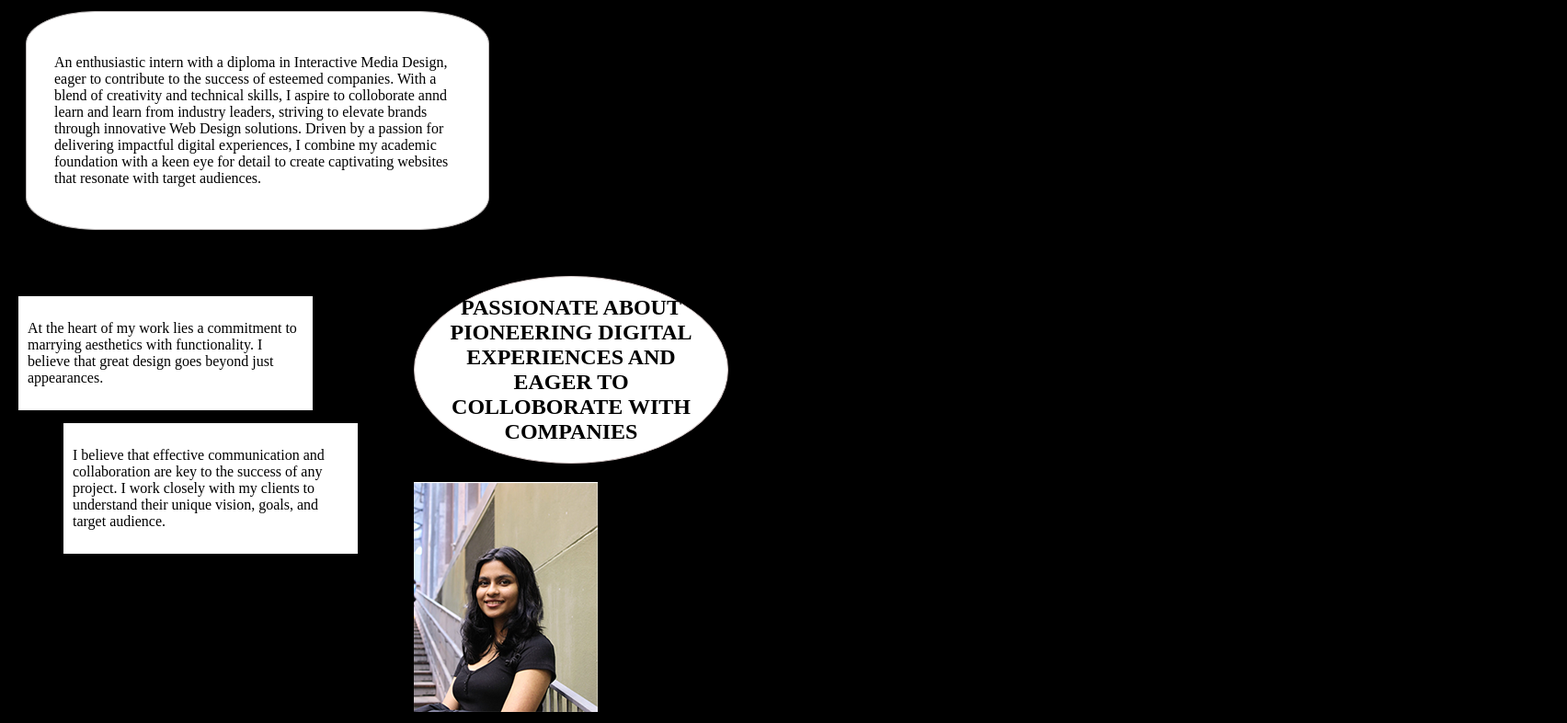
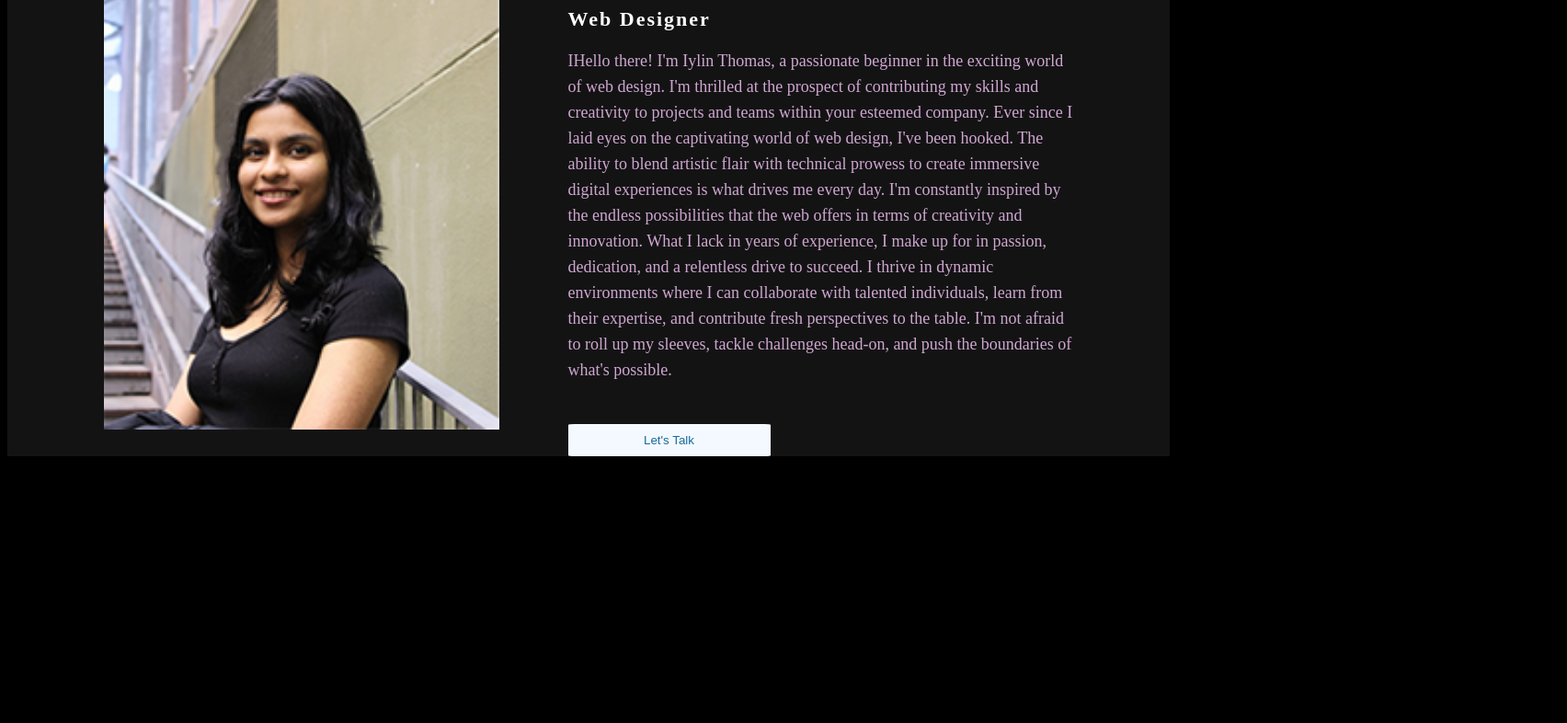
Before and after one commit to IYLIN-THOMAS/portfolio, a plain HTML site: page about.html in a window 1280 px wide. Shown: the part 208-994 px from the top of the page at 92% size, 1704 px wide, since content can reach past the window. After the commit the page ends 800 px from the top, so only its background shows below. Drawn offline with Linux system fonts and the light colour scheme.

Commit message:
This is my updated commit

```diff
--- a/about.html
+++ b/about.html
@@ -13,6 +13,7 @@
 
               <a href="index.html">HOME</a>
               <a href="about.html">ABOUT</a>
+              <a href="myworks.html">MY WORKS</a>
               <a href="contact.html">CONTACT</a>
        </nav>
     </div>
@@ -23,7 +24,7 @@
         </a>
 
         <a href="https://www.whatsapp.com">
-        <img src="images/whatsapp-logo.jpg"Whatsapp">
+            <img src="images/whatsapp-logo.jpg" alt="Whatsapp">
         </a>
 
         <a href="https://www.instagram.com">
@@ -36,67 +37,21 @@
 
     </div>
 
-<div class="heading">
-<h1> ABOUT ME </h1>
-</div>
 
-<div class="bbox">
-
-<div class="left-column">
-
-    <div class="box1">
-        <p> An enthusiastic intern with a diploma in Interactive Media Design,
-            eager to contribute to the success of esteemed companies. With a blend
-            of creativity and technical skills, I aspire to colloborate annd learn
-            and learn from industry leaders, striving to elevate brands through
-            innovative Web Design solutions. Driven by a passion for delivering
-            impactful digital experiences, I combine my academic foundation with
-            a keen eye for detail to create captivating websites that resonate
-            with target audiences.
+  <section class="about">
+    <div class="main">
+        <img src="images/my-photo.png">
+        <div class="about-text">
+       <div class="heading">     <h2>About Me</h2> </div>
+            <h3><span>Web Designer</span></h3>
+            <p>IHello there! I'm Iylin Thomas, a passionate beginner in the exciting world of web design. I'm thrilled at the prospect of contributing my skills and creativity to projects and teams within your esteemed company.
+                Ever since I laid eyes on the captivating world of web design, I've been hooked. The ability to blend artistic flair with technical prowess to create immersive digital experiences is what drives me every day. I'm constantly inspired by the endless possibilities that the web offers in terms of creativity and innovation.
+                What I lack in years of experience, I make up for in passion, dedication, and a relentless drive to succeed. I thrive in dynamic environments where I can collaborate with talented individuals, learn from their expertise, and contribute fresh perspectives to the table. I'm not afraid to roll up my sleeves, tackle challenges head-on, and push the boundaries of what's possible.
                  </p>
-         </div>
-
-
-     <div class="work1">
-            <p>  At the heart of my work lies a commitment
-                to marrying aesthetics with functionality.
-                I believe that great design goes beyond
-                 just appearances.
-            </p>
-            </div>
-
-    <div class="work2">
-                <p> I believe that effective communication and
-                    collaboration are key to the success of any
-                    project. I work closely with my clients to
-                   understand their unique vision, goals, and
-                    target audience.
-                </p>
+        <button type="button">Let's Talk</button>
         </div>
     </div>
-
-
-  <div class="right-column">
- <div class="quote">
- <h2> PASSIONATE ABOUT PIONEERING DIGITAL EXPERIENCES AND EAGER TO COLLOBORATE
-    WITH COMPANIES
- </h2>
- </div>
-
- <div class="profilep">
-       <img src="images/my-photo.png" alt="Profile photo">
-</div>
-</div>
-
-</div>
-
-
-
-
-
-
-
-</div>
+  </section>
 
 </body>
 </html>
--- a/style.css
+++ b/style.css
@@ -444,3 +444,45 @@ button:hover {
 .work:hover .layer{
     height:100%;
 }
+
+/* about page */
+.about{
+    width:100%;
+    padding: 10px opx;
+    background-color: #131314;
+}
+.about img{
+    height:auto;
+    width:430px;
+}
+.about-text{
+    width:550px;
+}
+.main{
+    width: 1130px;
+    max-width: 95%;
+    margin: 0 auto;
+    display:flex;
+    align-items: center;
+    justify-content: space-around;
+}
+.about-text h2{
+    color: white;
+    font-size: 75px;
+    text-transform: capitalize;
+    margin-bottom: 10px;
+}
+.about-text h3{
+    color:white;
+    letter-spacing: 2px;
+    font-size: 22px;
+    margin-bottom: 0px;
+    text-transform: capitalize;
+}
+.about-text p{
+    color: #fcfc;
+    letter-spacing: 0px;
+    line-height: 28px;
+    font-size: 18px;
+    margin-bottom: 45px;
+}
```
Lines whose indentation alone changed are shown as unchanged.
